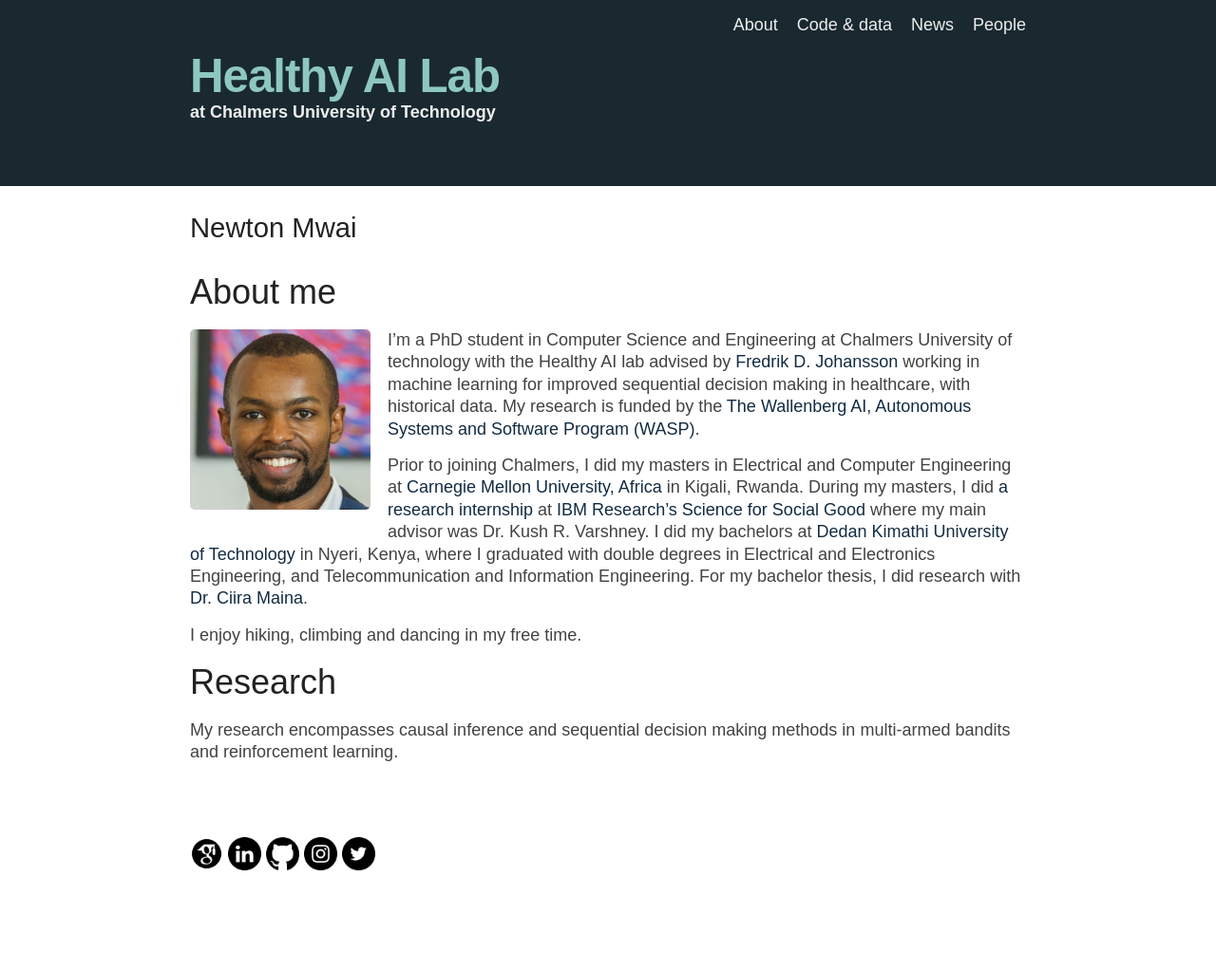
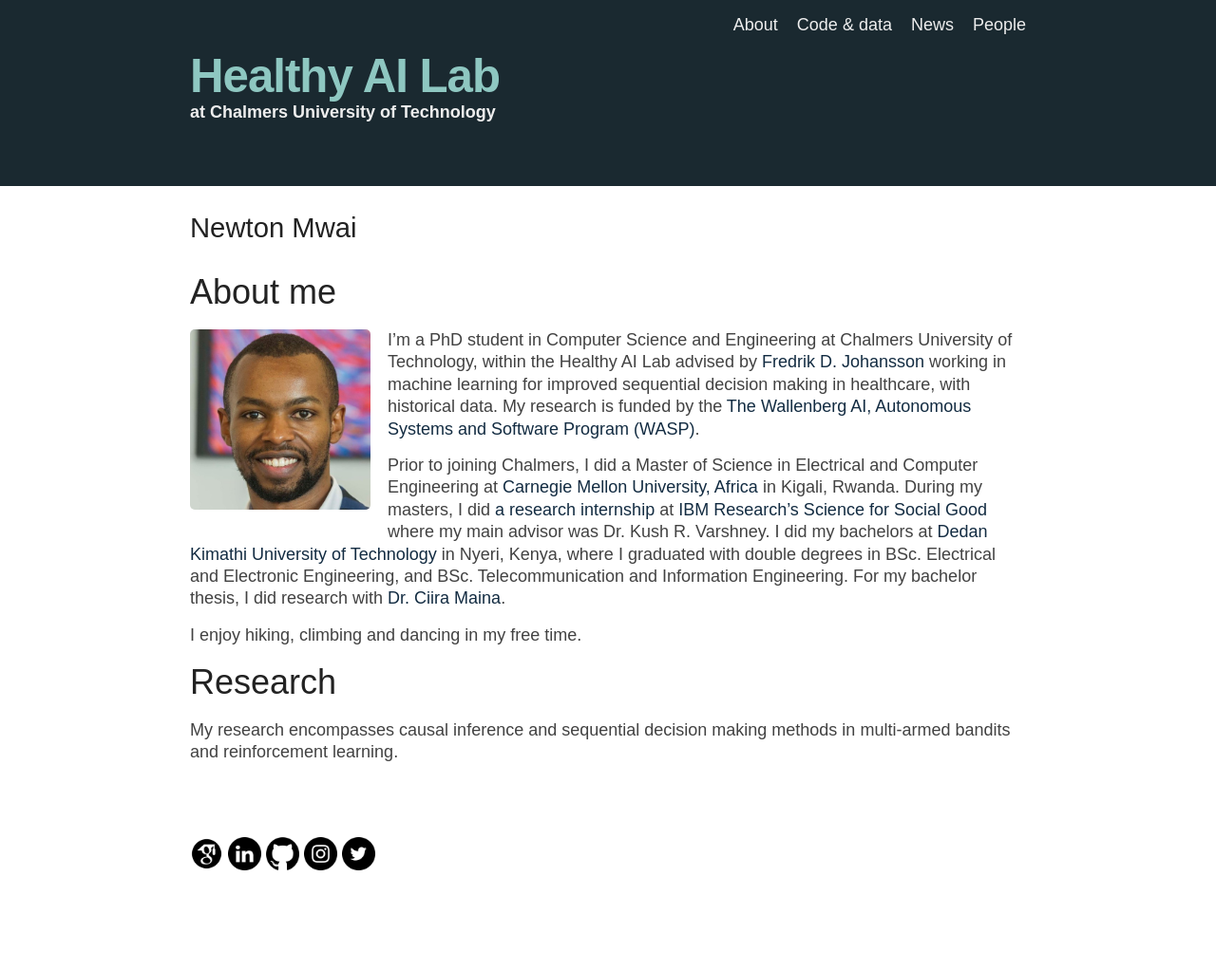
Before and after one commit to Healthy-AI/healthy-ai.github.io, a Jekyll site: the page built from _people/newton.markdown, in a window 1280 px wide. Shown: the whole page at 95% size. Built offline with Jekyll 4.4.1, drawn with Linux system fonts in a browser that asks for light colours.

Commit message:
About Newton

```diff
--- a/_people/newton.markdown
+++ b/_people/newton.markdown
@@ -12,9 +12,9 @@ status: 'current'
 
 ![Newton](/assets/people/newton.jpeg){:class="people-profile-image"}
 
-I'm a PhD student in Computer Science and Engineering at Chalmers University of technology with the Healthy AI lab advised by [Fredrik D. Johansson](https://www.healthyai.se/people/fredrik) working in machine learning for improved sequential decision making in healthcare, with historical data. My research is funded by the [The Wallenberg AI, Autonomous Systems and Software Program (WASP)](https://wasp-sweden.org).
+I'm a PhD student in Computer Science and Engineering at Chalmers University of Technology, within the Healthy AI Lab advised by [Fredrik D. Johansson](https://www.healthyai.se/people/fredrik) working in machine learning for improved sequential decision making in healthcare, with historical data. My research is funded by the [The Wallenberg AI, Autonomous Systems and Software Program (WASP)](https://wasp-sweden.org).
 
-Prior to joining Chalmers, I did my masters in Electrical and Computer Engineering at [Carnegie Mellon University, Africa](https://www.africa.engineering.cmu.edu/) in Kigali, Rwanda. During my masters, I did [a research internship](https://link.springer.com/chapter/10.1007/978-3-030-59725-2_31) at [IBM Research's Science for Social Good](https://research.ibm.com/science-for-social-good/) where my main advisor was Dr. Kush R. Varshney. I did my bachelors at [Dedan Kimathi University of Technology](https://www.dkut.ac.ke/) in Nyeri, Kenya, where I graduated with double degrees in Electrical and Electronics Engineering, and Telecommunication and Information Engineering. For my bachelor thesis, I did research with [Dr. Ciira Maina](https://sites.google.com/site/cwamainadekut/).
+Prior to joining Chalmers, I did a Master of Science in Electrical and Computer Engineering at [Carnegie Mellon University, Africa](https://www.africa.engineering.cmu.edu/) in Kigali, Rwanda. During my masters, I did [a research internship](https://link.springer.com/chapter/10.1007/978-3-030-59725-2_31) at [IBM Research's Science for Social Good](https://research.ibm.com/science-for-social-good/) where my main advisor was Dr. Kush R. Varshney. I did my bachelors at [Dedan Kimathi University of Technology](https://www.dkut.ac.ke/) in Nyeri, Kenya, where I graduated with double degrees in BSc. Electrical and Electronic Engineering, and BSc. Telecommunication and Information Engineering. For my bachelor thesis, I did research with [Dr. Ciira Maina](https://sites.google.com/site/cwamainadekut/).
 
 I enjoy hiking, climbing and dancing in my free time.
 
```
